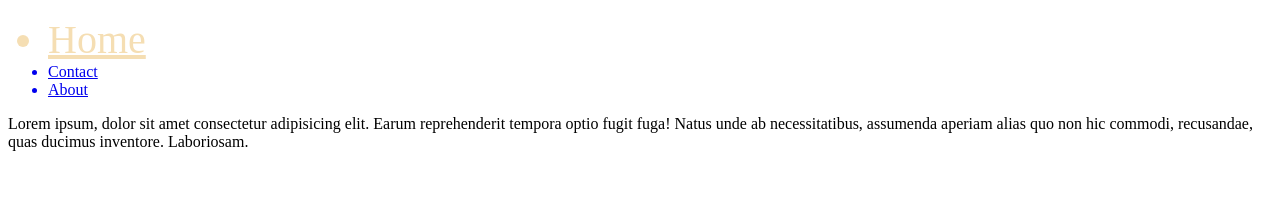
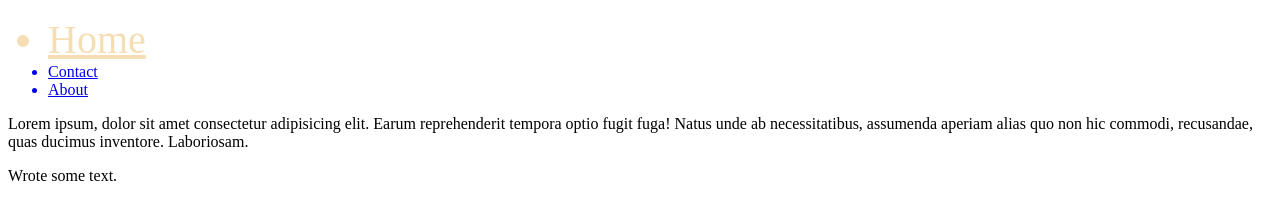
Before and after one commit to Shwe-Htet/ArriveServer, a plain HTML site: page index.html in a window 1280 px wide. Drawn offline with Linux system fonts and the light colour scheme.

Commit message:
wrote some code

```diff
--- a/index.html
+++ b/index.html
@@ -25,6 +25,9 @@
     <p>
         Lorem ipsum, dolor sit amet consectetur adipisicing elit. Earum reprehenderit tempora optio fugit fuga! Natus unde ab necessitatibus, assumenda aperiam alias quo non hic commodi, recusandae, quas ducimus inventore. Laboriosam.
     </p>
+    <p>
+        Wrote some text.
+    </p>
     <script src="js/transition_script.js"></script>
 </body>
 
```
